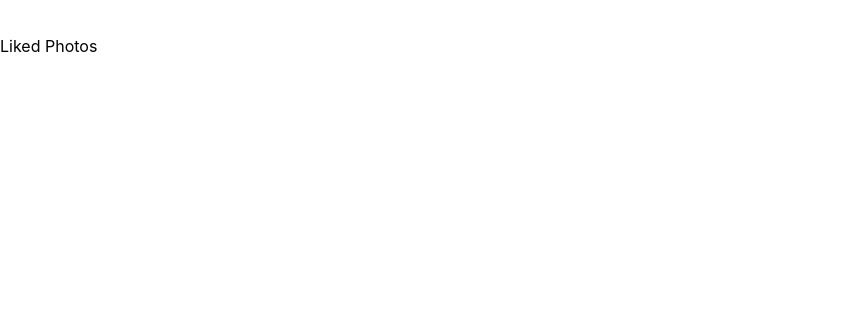
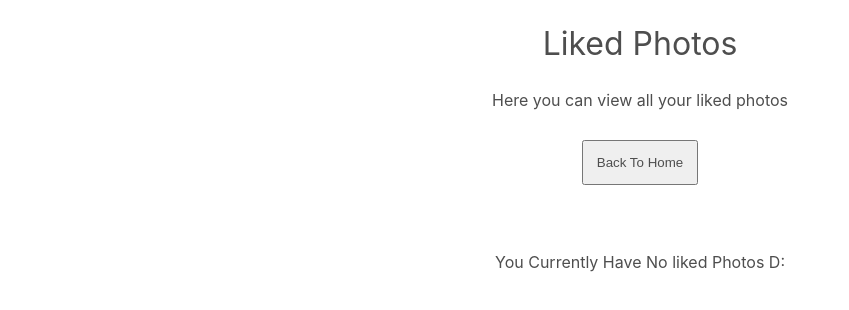
Before and after one commit to Eloy2/shopify-front-end-intern-challenge, a React (Create React App) app: page /LikedPhotosPage in a window 1280 px wide. Shown: the top 310 px of the page, without its empty margins (0-849 px from the left). Built offline with nearby package versions, Linux system fonts and the light colour scheme.

Commit message:
met MVP. added like picture feature. pictures saved on local storage

```diff
--- a/src/App.css
+++ b/src/App.css
@@ -19,8 +19,14 @@
 
 .app button {
     margin: clamp(20px, 2%, 2%) 0;
-    padding: clamp(10px, 1%, 1%);
+    padding: clamp(7px, 1%, 1%);
     color: rgb(78, 78, 78);
+}
+
+.buttonsDiv {
+    display: flex;
+    justify-content: space-between;
+    width: 320px;
 }
 
 .loader {
@@ -76,6 +82,7 @@
 .likedPostButton {
     font-size: clamp( 16px, 1.5em, 1.5em);
     margin: 3% 0;
+    color: red;
     transition: .5s;
 }
 
--- a/src/App.tsx
+++ b/src/App.tsx
@@ -1,19 +1,25 @@
+import { useState } from "react";
 import { Route } from "react-router-dom";
+import { ApodPosts } from "./types"
 import HomePage from "./Pages/HomePage";
 import LikedPhotosPage from "./Pages/LikedPhotosPage";
 
-
 function App() {
+    const [ likedPhotos, setLikedPhotos ] = useState< ApodPosts[] >();
 
     return (
         <>
             <Route
                 exact path="/"
-                component={HomePage}
+                render={(props) => (
+                    <HomePage {...props} likedPhotos={likedPhotos} setLikedPhotos={setLikedPhotos}/>
+                )}
             />
             <Route
                 exact path="/LikedPhotosPage"
-                component={LikedPhotosPage}
+                render={(props) => (
+                    <LikedPhotosPage {...props} likedPhotos={likedPhotos} setLikedPhotos={setLikedPhotos}/>
+                )}
             />
         </>
     );
--- a/src/Pages/HomePage.tsx
+++ b/src/Pages/HomePage.tsx
@@ -1,22 +1,17 @@
-import { useState, useEffect } from 'react';
+import { useState, useEffect, FC } from 'react';
+import { ApodPosts } from '../types';
 import axios from 'axios';
 import PostCard from "../components/PostCard";
 
-interface ApodPosts {
-    date: string,
-    explanation: string,
-    hdurl: string,
-    media_type: string,
-    service_version: string,
-    title: string,
-    url: string
-};
+interface Props {
+    likedPhotos: ApodPosts[] | undefined
+    setLikedPhotos: React.Dispatch<React.SetStateAction<ApodPosts[] | undefined>>
+}
 
-function HomePage() {
+const HomePage: FC<Props> = ( { likedPhotos, setLikedPhotos } ) => {
     const [ apodPosts, setApodPosts ] = useState< ApodPosts[] >();
 
     useEffect(() => {
-        console.log(JSON.parse(localStorage.getItem("eloysApodAppLikedPhotos") || "[]"))
         axios
             .get(`https://api.nasa.gov/planetary/apod?api_key=${process.env.REACT_APP_API_KEY}&count=10`)
             .then(( { data } ) => {
@@ -29,10 +24,14 @@ function HomePage() {
         <div className="app">
             <h1 id="title">Spacestagram</h1>
             <h2 id="subHeading" >Brought to you by NASA’s Astronomy Photo of the Day (APOD) API</h2>
-            <button onClick={() => window.location.reload()}>Click To Refresh</button>
+            <div className="buttonsDiv">
+                <button onClick={() => window.location.reload()}>Click To Refresh</button>
+                <button onClick={() => window.location.href = "/LikedPhotosPage"}>Liked Photos</button>
+                <button>Change Theme</button>
+            </div>
             {apodPosts ?
                 apodPosts.map( post => (
-                    <PostCard post={post}/>
+                    <PostCard key={post.date} post={post} setLikedPhotos={setLikedPhotos} likedPhotos={likedPhotos}/>
                 ))
                 :
                 <>
--- a/src/Pages/LikedPhotosPage.tsx
+++ b/src/Pages/LikedPhotosPage.tsx
@@ -1,13 +1,39 @@
-import { useState, useEffect } from 'react';
+import { useEffect, FC } from 'react';
+import { ApodPosts } from '../types';
+import PostCard from '../components/PostCard';
+import "../App.css";
 
-function LikedPhotosPage() {
+interface Props {
+    likedPhotos: ApodPosts[] | undefined,
+    setLikedPhotos: React.Dispatch<React.SetStateAction<ApodPosts[] | undefined>>
+}
 
+const LikedPhotosPage: FC<Props> = ( { likedPhotos, setLikedPhotos } ) => {
 
+    useEffect(() => {
+        if (localStorage.getItem("eloysApodAppLikedPhotos")) {
+            setLikedPhotos(JSON.parse(localStorage.getItem("eloysApodAppLikedPhotos") || "[]"))
+        }
+    }, [])
 
     return (
-        <>
-        <h1>Liked Photos</h1>
-        </>
+        <div className="app">
+            <h1 id="title">Liked Photos</h1>
+            <h2 id="subHeading">Here you can view all your liked photos</h2>
+            <button onClick={() => window.location.href = "/"}>Back To Home</button>
+            {likedPhotos ?
+                likedPhotos.map( photo => (
+                    <PostCard
+                        key={photo.date}
+                        post={photo}
+                        likedPhotos={likedPhotos}
+                        setLikedPhotos={setLikedPhotos}
+                    />
+                ))
+                :
+                <h1>You Currently Have No liked Photos D:</h1>
+            }
+        </div>
     );
 };
 
--- a/src/components/PostCard.tsx
+++ b/src/components/PostCard.tsx
@@ -14,17 +14,45 @@ interface ApodPosts {
 };
 
 interface Props {
-    post: ApodPosts
+    post: ApodPosts,
+    likedPhotos: ApodPosts[] | undefined,
+    setLikedPhotos: React.Dispatch<React.SetStateAction<ApodPosts[] | undefined>>,
+    refreshLikedPhotosPage?: () => void
 }
 
-const PostCard: FC<Props> = ( { post } ) => {
+const PostCard: FC<Props> = ( { post, likedPhotos, setLikedPhotos } ) => {
     const  [liked, setLiked ] = useState(false)
 
-    function addToLikedPhotos() {
+    useEffect(() => {
+        const likedPhotos = JSON.parse(localStorage.getItem("eloysApodAppLikedPhotos") || "[]")
+        likedPhotos.forEach((photo: ApodPosts) => {
+            if (photo.date === post.date) {
+                setLiked(true)
+            }
+        })
+    }, [post.date])
+
+    function updateLikedPhotos() {
         if (localStorage.getItem("eloysApodAppLikedPhotos")) {
-            console.log(JSON.parse(localStorage.getItem("eloysApodAppLikedPhotos") || "[]"))
+            if (liked) { // remove
+                // remove from local storage
+                const localStoragelikedPhotos = JSON.parse(localStorage.getItem("eloysApodAppLikedPhotos") || "[]")
+                const updatedPhotos = localStoragelikedPhotos.filter((p: ApodPosts) => p.date !== post.date)
+                localStorage.setItem("eloysApodAppLikedPhotos", JSON.stringify(updatedPhotos))
+                setLiked(false)
+                // remove from likedPhotos
+                const copyOfLikedPhotos = likedPhotos
+                const updatedLikedPhotos = copyOfLikedPhotos?.filter((p: ApodPosts) => p.date !== post.date)
+                setLikedPhotos(updatedLikedPhotos)
+            } else { // add
+                const localStoragelikedPhotos = JSON.parse(localStorage.getItem("eloysApodAppLikedPhotos") || "[]")
+                localStoragelikedPhotos.push(post)
+                localStorage.setItem("eloysApodAppLikedPhotos", JSON.stringify(localStoragelikedPhotos))
+                setLiked(true)
+            }
         } else {
             localStorage.setItem("eloysApodAppLikedPhotos", JSON.stringify([post]))
+            setLiked(true)
         }
     }
 
@@ -36,7 +64,7 @@ const PostCard: FC<Props> = ( { post } ) => {
                     <img id="postImage" alt={post.title} src={post.url}/>
                 :
                     <h1>
-                        Sorry no image available.
+                        Sorry, no image available.
                         I will add support for other media types in the future :D
                     </h1>
                 }
@@ -45,9 +73,9 @@ const PostCard: FC<Props> = ( { post } ) => {
             <p>{post.explanation}</p>
             <FontAwesomeIcon
                 icon={faHeart}
-                title="Add To Liked Photos"
-                className="likeButton"
-                onClick={() => addToLikedPhotos()}
+                title={liked ? "Remove From Liked Photos" : "Add To Liked Photos"}
+                className={liked ? "likedPostButton" : "likeButton"}
+                onClick={() => updateLikedPhotos()}
                 />
         </div>
     )
--- /dev/null
+++ b/src/types/index.ts
@@ -0,0 +1,9 @@
+export interface ApodPosts {
+    date: string,
+    explanation: string,
+    hdurl: string,
+    media_type: string,
+    service_version: string,
+    title: string,
+    url: string
+};
```
